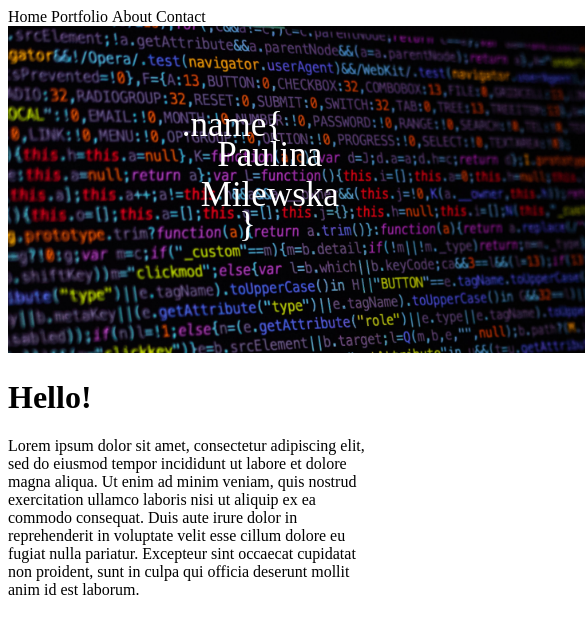
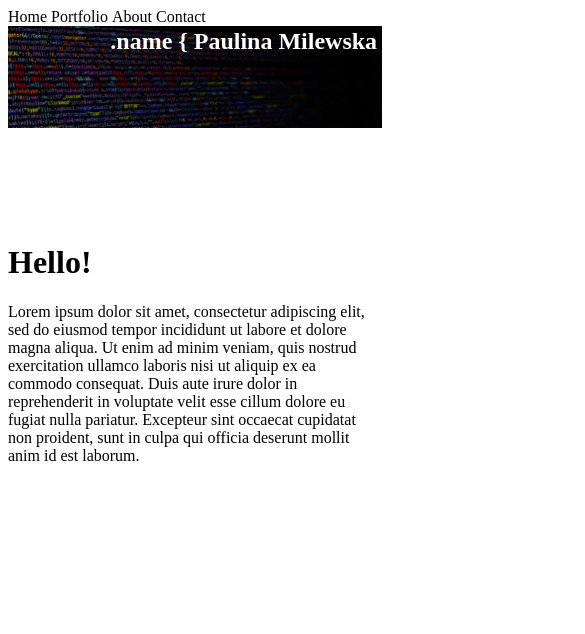
Before and after one commit to PaulinaMilewska/PaulinaMilewska.github.io, a plain HTML site: page index.html in a window 390 px wide. Shown: the top 634 px of the page, 585 px wide, since content can reach past the window. Drawn offline with Linux system fonts and the light colour scheme.

Commit message:
add mobile styles

```diff
--- a/index.html
+++ b/index.html
@@ -17,9 +17,14 @@
     </header>
     <div class="container">
         <img src="images/code2.jpg" alt="code">
-        <div class="centered1">.name{</div>
-        <div class="centered2">Paulina Milewska </div>
-        <div class="centered3">}</div>
+        <div class="header-introduction">
+            <div class="centered1">.name{</div>
+            <div class="centered2">Paulina Milewska </div>
+            <div class="centered3">}</div>
+        </div>
+        <div class="header-introduction-mobile">
+            <h4>.name { Paulina Milewska }</h4>
+        </div>
     </div>
     <h1>Hello!</h1>
     <p>Lorem ipsum dolor sit amet, consectetur adipiscing elit, sed do eiusmod tempor incididunt ut labore et dolore magna aliqua. Ut enim ad minim veniam, quis nostrud exercitation ullamco laboris nisi ut aliquip ex ea commodo consequat. Duis aute irure dolor in reprehenderit in voluptate velit esse cillum dolore eu fugiat nulla pariatur. Excepteur sint occaecat cupidatat non proident, sunt in culpa qui officia deserunt mollit anim id est laborum.</p>
--- a/styles/main.css
+++ b/styles/main.css
@@ -3,6 +3,8 @@
     text-align: center;
     /* opacity: 0.5; */
 }
+
+@media only screen and (min-width: 870px) {
 .centered1 {
     position: absolute;
     top: 30%;
@@ -27,9 +29,13 @@
     color: white;
     font-size: 35px;
   }
+  .header-introduction-mobile{
+      display: none;
+  }
+}
 
 img{
-    width: 1200px;
+    width: 100%;
     /* height: 600px; */
 }
 
@@ -42,3 +48,47 @@ ul {
   li{
       display: inline;
   }
+
+  @media only screen and (max-width: 870px) {
+      .header-introduction{
+          display: none;
+      }
+    /* .centered1 {
+        position: absolute;
+        top: 30%;
+        left: 60%;
+        transform: translate(-50%, -50%);
+        color: white;
+        font-size: 35px;
+      }
+      .centered2 {
+        position: absolute;
+        top: 45%;
+        left: 70%;
+        transform: translate(-50%, -50%);
+        color: white;
+        font-size: 35px;
+      }
+      .centered3 {
+        position: absolute;
+        top: 60%;
+        left: 64%;
+        transform: translate(-50%, -50%);
+        color: white;
+        font-size: 35px;
+      } */
+      /* .header-introduction{
+        position: relative;
+        color: white;
+        font-size: 24px;
+        display: inline-block;
+        transform: translate(50%, -150%);
+      } */
+      .header-introduction-mobile{
+        position: relative;
+        color: white;
+        font-size: 24px;
+        display: inline-block;
+        transform: translate(20%, -150%);
+      }
+  }
```
